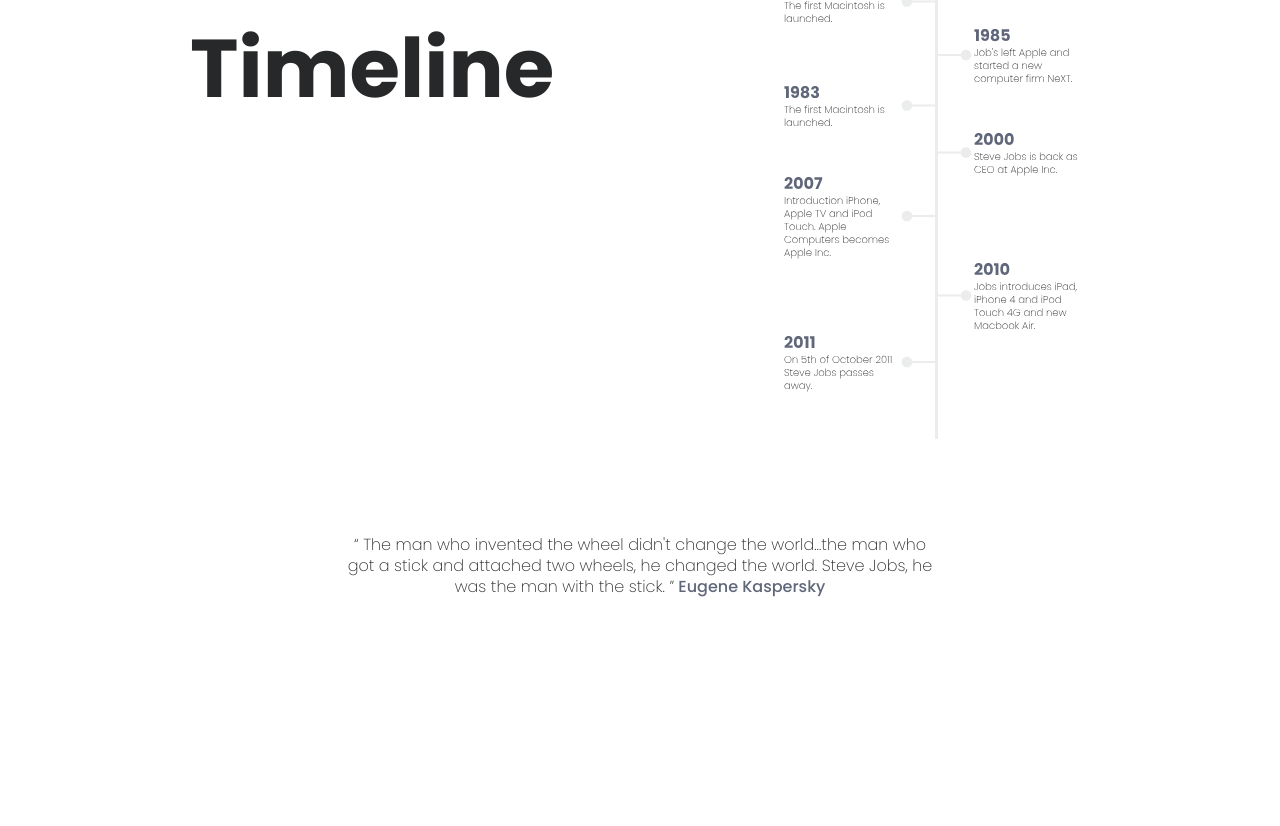
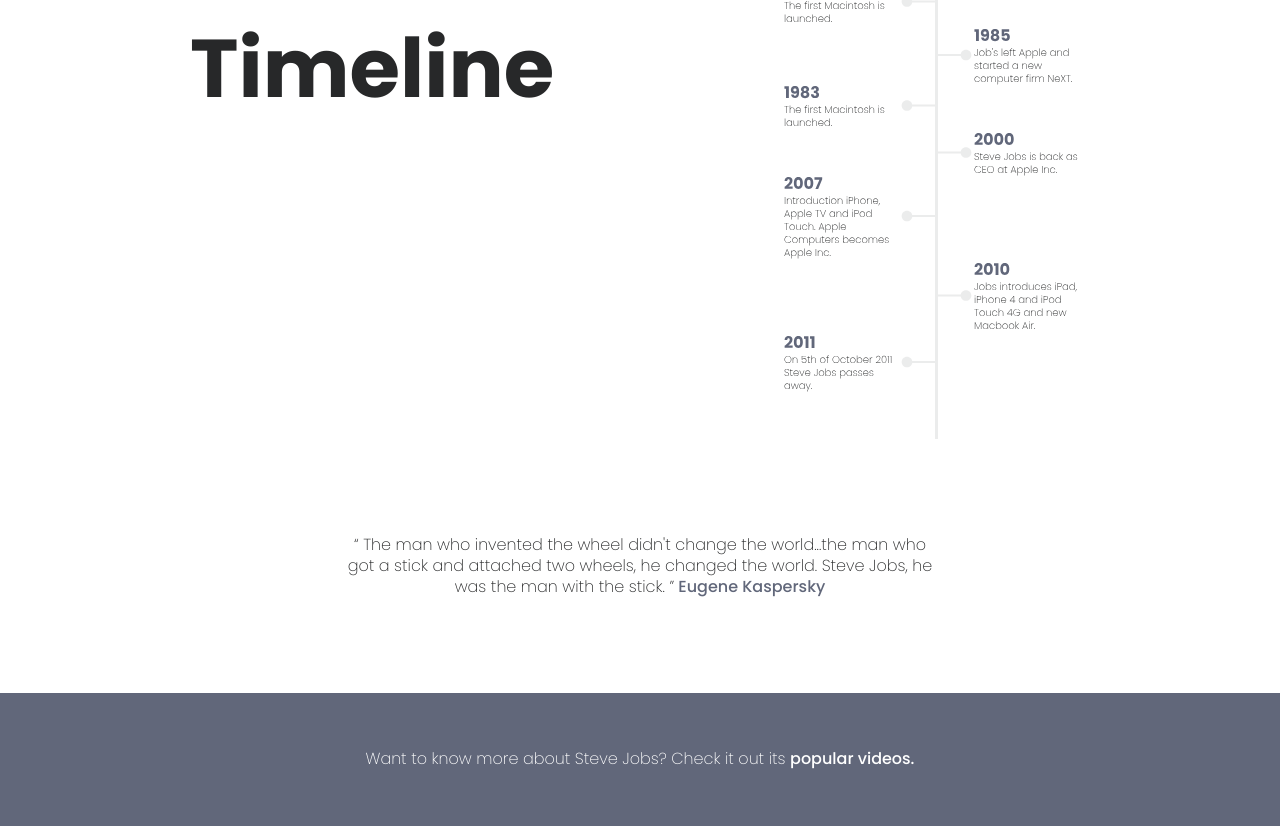
Before and after one commit to M-oliveda/Web-TributeWebsite, a website built with Parcel: page web/src/index.html in a window 1280 px wide. Shown: the part 1117-1943 px from the top of the page. Before the commit the page ends 1810 px from the top, so only its background shows below. Built offline with nearby package versions, Linux system fonts and the light colour scheme.

Commit message:
:sparkles: Added the website footer section.

```diff
--- a/web/src/css/styles.css
+++ b/web/src/css/styles.css
@@ -240,3 +240,40 @@
   font-weight: 500;
   line-height: 130%;
 }
+
+.footer-section {
+  padding: 56px 0;
+  background-color: var(--secondary-color);
+}
+
+.footer-section_paragraph {
+  margin: 0 auto;
+
+  color: #fff;
+  text-align: center;
+  font-family: Poppins;
+  font-size: 12px;
+  font-weight: 275;
+  line-height: 130%;
+}
+
+@media (min-width: 720px) {
+  .footer-section_paragraph {
+    font-size: 14px;
+  }
+}
+
+@media (min-width: 1024px) {
+  .footer-section_paragraph {
+    font-size: 16px;
+  }
+}
+
+.paragraph-link {
+  color: inherit;
+  font-family: Poppins;
+  font-size: inherit;
+  font-weight: 500;
+  line-height: 130%;
+  text-decoration: none;
+}
--- a/web/src/index.html
+++ b/web/src/index.html
@@ -61,5 +61,16 @@
         ><span> Eugene Kaspersky</span>
       </p>
     </main>
+    <footer class="footer-section">
+      <p class="footer-section_paragraph">
+        Want to know more about Steve Jobs? Check it out its
+        <a
+          href="https://www.youtube.com/results?search_query=steve+jobs"
+          class="paragraph-link"
+        >
+          popular videos.
+        </a>
+      </p>
+    </footer>
   </body>
 </html>
```
